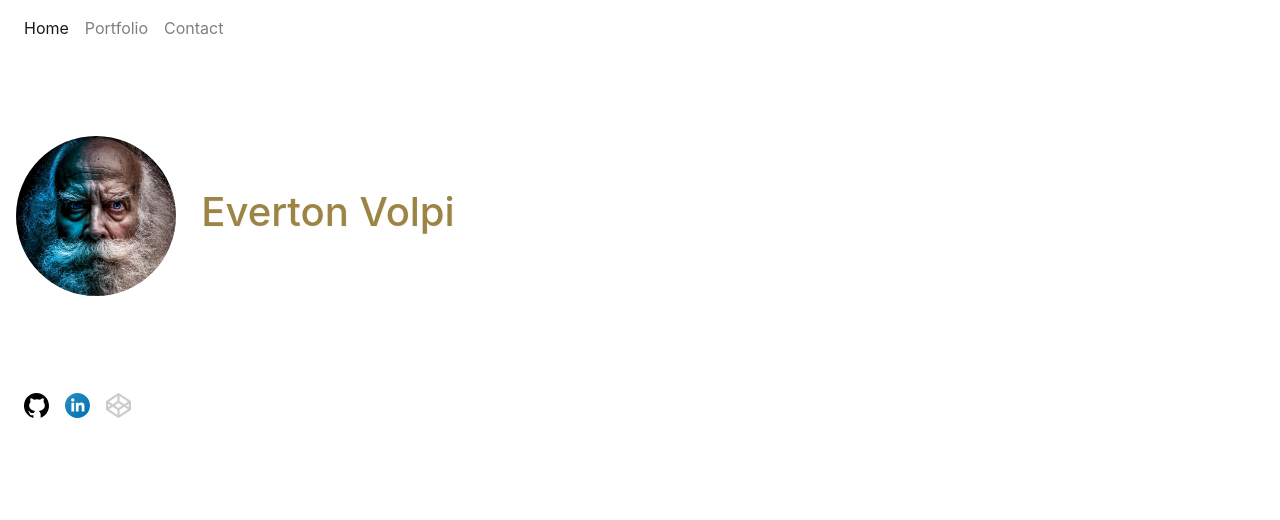
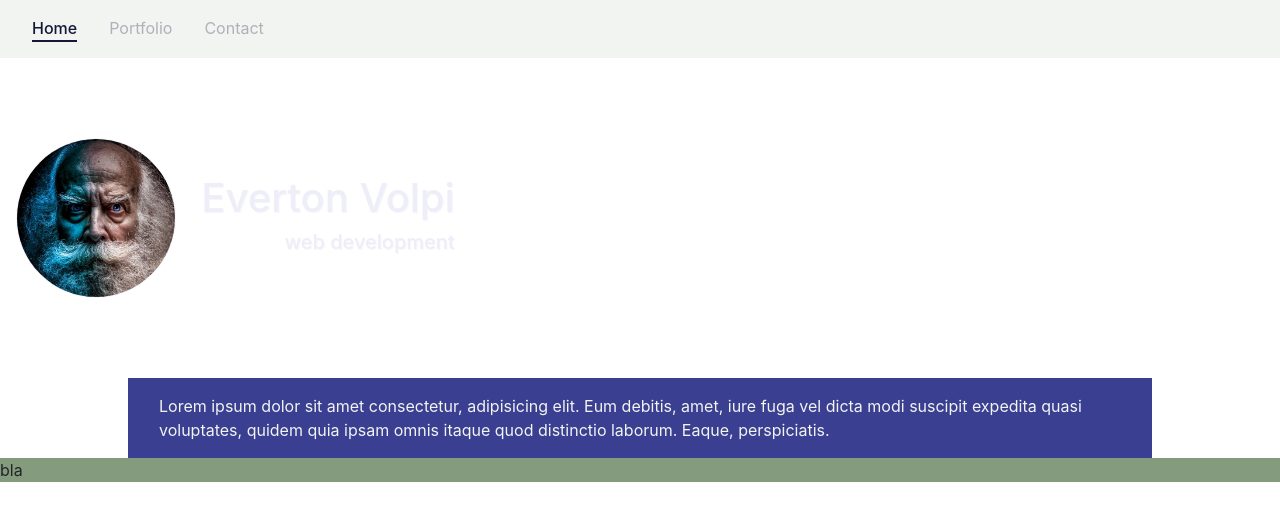
Before and after one commit to evolpialgonquin/finalProjectBootstrap, a plain HTML site: page index.html in a window 1280 px wide. Drawn offline with nearby package versions, Linux system fonts and the light colour scheme.

Commit message:
nav colors and text properties updated | header colors updated and border added around avatar img | main section and footer containers and width updated.

```diff
--- a/index.html
+++ b/index.html
@@ -11,7 +11,8 @@
 <body>
     <div class="container-fluid">
 
-        <nav class="navbar navbar-expand-lg navbar-light">
+        <div class="jumbotrom jumbotrom-fluid">
+            <nav class="navbar navbar-expand-lg">
                 <button class="navbar-toggler" type="button" data-toggle="collapse" data-target="#navbarSupportedContent" aria-controls="navbarSupportedContent" aria-expanded="false" aria-label="Toggle navigation">
                     <span class="navbar-toggler-icon"></span>
                 </button>
@@ -38,34 +39,23 @@
                     </div>
                     <div id="title">
                         <h1>Everton Volpi</h1>
+                        <h5>web development</h5>
                     </div>
                 </div>
             </header>
 
+        </div>
+
+        <div class="container" id="main">
             <main>
-
+                <p>Lorem ipsum dolor sit amet consectetur, adipisicing elit. Eum debitis, amet, iure fuga vel dicta modi suscipit expedita quasi voluptates, quidem quia ipsam omnis itaque quod distinctio laborum. Eaque, perspiciatis.</p>
             </main>
+        </div>
 
         <footer>
-                <nav class="navbar navbar-expand-lg navbar-light">
-                        <button class="navbar-toggler" type="button" data-toggle="collapse" data-target="#navbarSupportedContent" aria-controls="navbarSupportedContent" aria-expanded="false" aria-label="Toggle navigation">
-                            <span class="navbar-toggler-icon"></span>
-                        </button>
-
-                        <div class="collapse navbar-collapse" id="navbarSupportedContent">
-                            <ul class="navbar-nav mr-auto">
-                                <li class="nav-item">
-                                    <a class="nav-link" href=""><img src="img/github-1.svg" width="25rem" height="auto"></a>
-                                </li>
-                                <li class="nav-item">
-                                    <a class="nav-link" href=""><img src="img/linkedin-icon.svg" width="25rem" height="auto"></a>
-                                </li>
-                                <li class="nav-item">
-                                    <a class="nav-link" href=""><img src="img/codepen-icon.svg" width="25rem" height="auto"></a>
-                                </li>
-                            </ul>
+            <div class="container-fluid">
+                <p>bla</p>
             </div>
-                    </nav>
         </footer>
     </div>
 
--- a/sass/main.scss
+++ b/sass/main.scss
@@ -1,9 +1,36 @@
-.navbar {
+$lPrimary: hsl(237, 41%, 95%);
+$lPrimaryOpac: hsla(237, 41%, 95%, 0.5);
+$mPrimary: hsl(237, 43%, 40%);
+$dPrimary: hsl(237, 43%, 15%);
+$dPrimaryOpac: hsla(237, 43%, 15%, 0.3);
+
+$lSecondary: hsl(105, 13%, 95%);
+$mSecondary: hsl(105, 13%, 55%);
+$dSecondary: hsl(105, 13%, 18%);
+
+.container-fluid {
+    padding: 0;
+    margin: 0;
 }
 
-.container-fluid {
-    margin: 0;
+.navbar {
+    background-color: $lSecondary;
+}
+
+.navbar .navbar-nav .nav-item .nav-link {
+    text-decoration: none;
+    color: $dPrimaryOpac;
     padding: 0;
+    margin: 0.5rem 1rem;
+}
+
+.navbar .navbar-nav .nav-item.active .nav-link {
+    color: $dPrimary;
+    border-bottom: 2px solid $dPrimary;
+    font-weight: 500;
+    padding-bottom: 0;
+    padding-left: 0;
+    padding-right: 0;
 }
 
 header {
@@ -28,11 +55,36 @@ header {
     width: auto;
     top: 50%;
     margin: 10%;
+    border: 1px solid $lPrimaryOpac;
 }
 
 #title {
-    color: rgb(156, 133, 68);
-    text-shadow: 1px 1px 1px whitesmoke;
+    color: $lPrimary;
+    text-shadow: 1px 1px 0 $lPrimaryOpac;
     margin: 10%;
     white-space: nowrap;
 }
+
+#title h5 {
+    text-align: right;
+}
+
+#main {
+    max-width: 80%;
+    background-color: $mPrimary;
+}
+
+#main p {
+    color: $lSecondary;
+    margin-bottom: 0;
+    padding: 1rem;
+}
+
+footer {
+    background-color: $mSecondary;
+}
+
+footer p {
+}
+
+// @include media-breakpoint-up(sm)
```
Also changed, not shown: css/main.css, 1 other file. Lines whose indentation alone changed are shown as unchanged.
